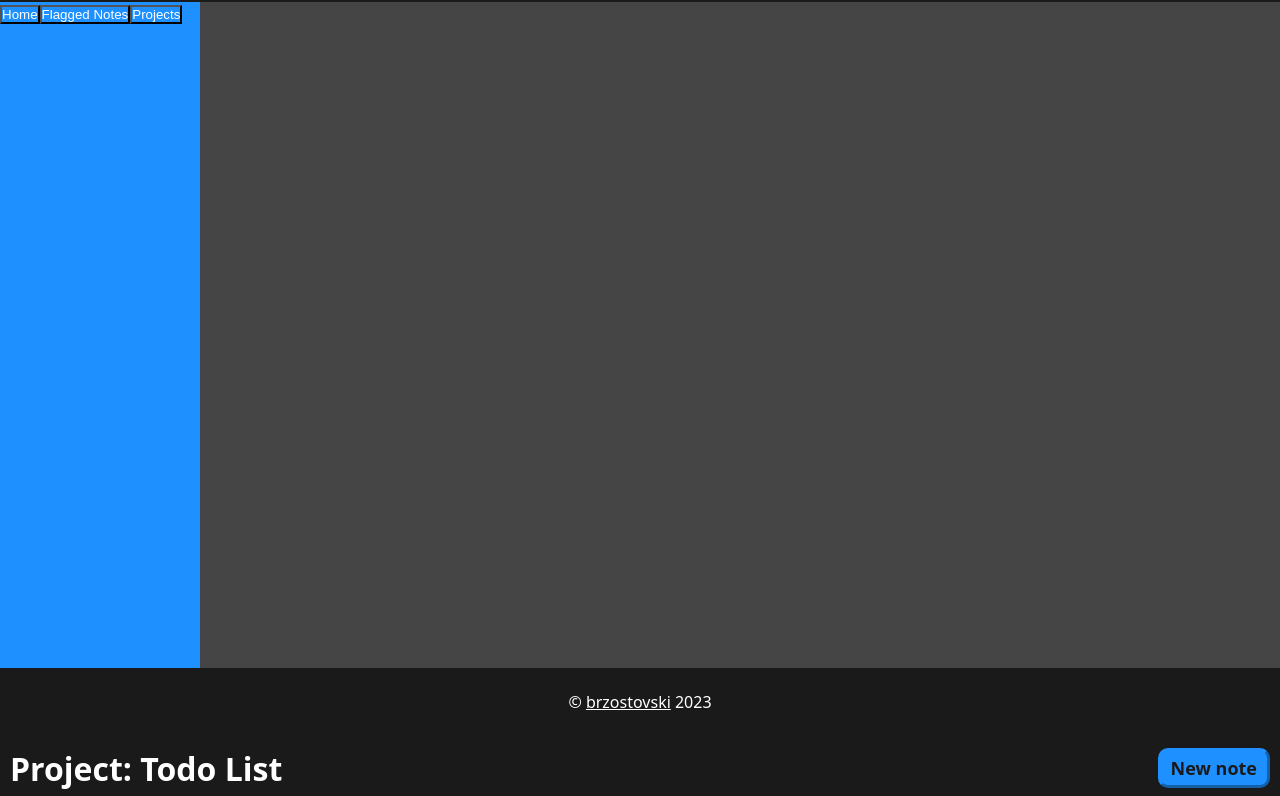
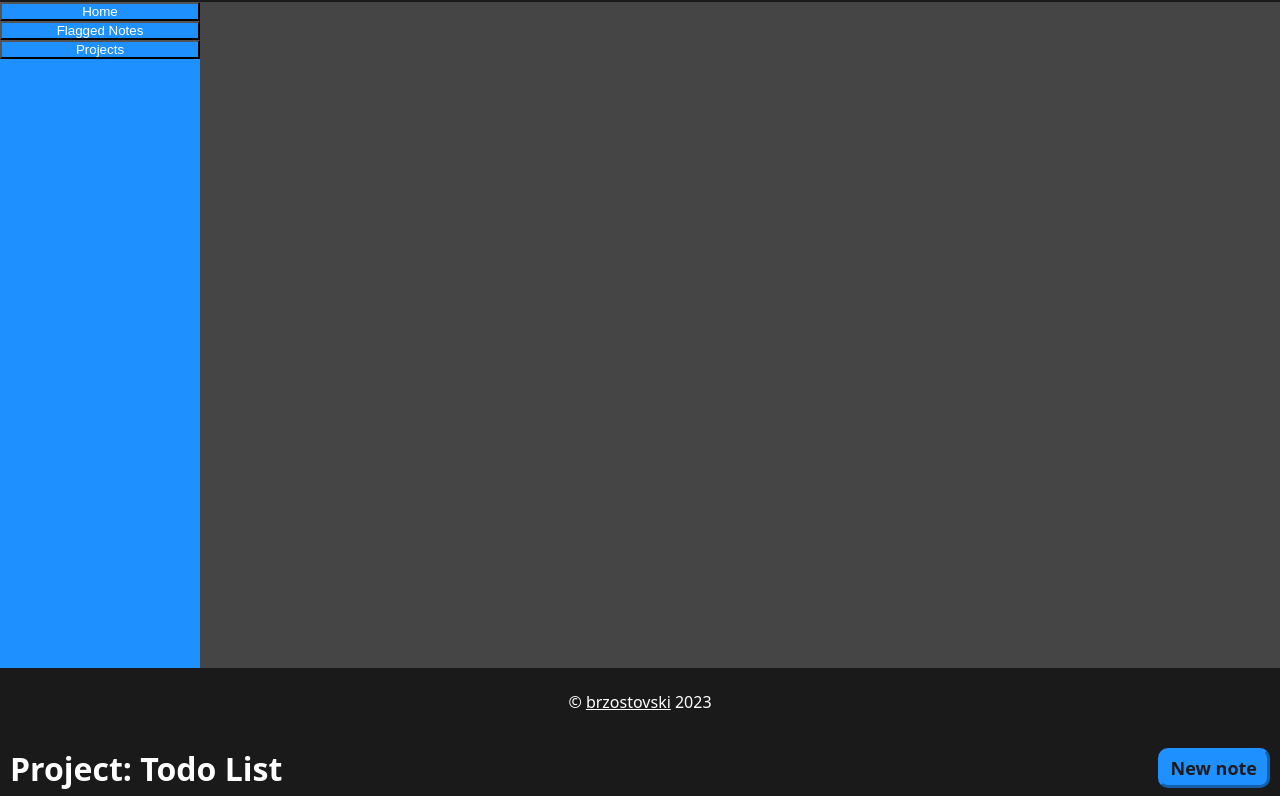
Before and after one commit to brzostovski/todo-list, a website built with webpack: page dist/index.html in a window 1280 px wide. Shown: the part 65-861 px from the top of the page. Built offline with nearby package versions, Linux system fonts and the light colour scheme.

Commit message:
Add display:flex to aside

```diff
--- a/src/style.css
+++ b/src/style.css
@@ -178,11 +178,11 @@ aside {
   grid-area: aside;
 
   background-color: var(--accent-color);
+
+  display: flex;
+  flex-direction: column;
 }
 
-aside * {
-  background-color: var(--accent-color);
-}
 
 main {
   grid-area: main;
```
